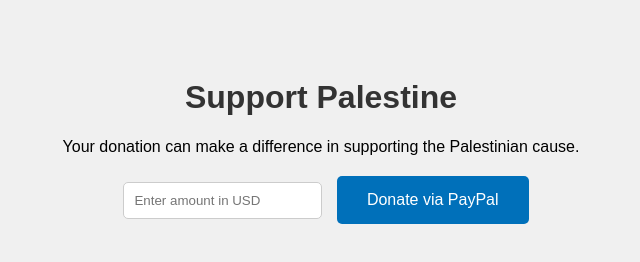
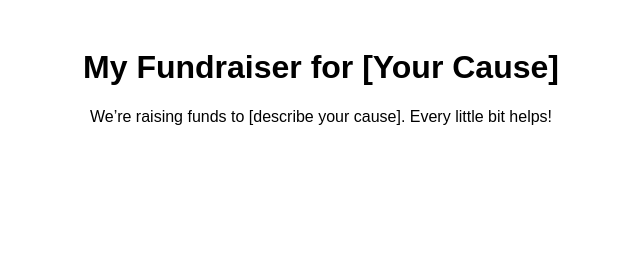
Before and after one commit to MAGNASSAHU/Support_Palestine, a plain HTML site: page index.html in a window 1280 px wide. Shown: the whole page, without its empty margins (319-959 px from the left). Drawn offline with Linux system fonts and the light colour scheme.

Commit message:
Update index.html

```diff
--- a/index.html
+++ b/index.html
@@ -2,83 +2,17 @@
 <html lang="en">
 <head>
     <meta charset="UTF-8">
-    <meta name="viewport" content="width=device-width, initial-scale=1.0">
-    <title>Support Palestine</title>
+    <title>My Fundraiser</title>
     <style>
-        body {
-            font-family: Arial, sans-serif;
-            text-align: center;
-            padding: 50px;
-            background-color: #f0f0f0;
-        }
-        h1 {
-            color: #333;
-        }
-        .container {
-            max-width: 600px;
-            margin: 0 auto;
-        }
-        .donate-button {
-            background-color: #0070ba;
-            color: white;
-            padding: 15px 30px;
-            border: none;
-            border-radius: 5px;
-            cursor: pointer;
-            font-size: 16px;
-        }
-        .donate-button:hover {
-            background-color: #005ea6;
-        }
-        .amount-input {
-            padding: 10px;
-            margin: 10px;
-            border-radius: 5px;
-            border: 1px solid #ccc;
-        }
-        #message {
-            margin-top: 20px;
-            color: #333;
-        }
+        body { font-family: Arial, sans-serif; text-align: center; padding: 20px; }
+        .donate-button { margin-top: 20px; }
     </style>
 </head>
 <body>
-    <div class="container">
-        <h1>Support Palestine</h1>
-        <p>Your donation can make a difference in supporting the Palestinian cause.</p>
-
-        <input type="number" id="amount" class="amount-input" placeholder="Enter amount in USD" min="1">
-        <button class="donate-button" onclick="initiateDonation()">Donate via PayPal</button>
-
-        <div id="message"></div>
+    <h1>My Fundraiser for [Your Cause]</h1>
+    <p>We’re raising funds to [describe your cause]. Every little bit helps!</p>
+    <div class="donate-button">
+        <!-- PayPal button will go here -->
     </div>
-
-    <script>
-        async function initiateDonation() {
-            const amount = document.getElementById('amount').value;
-            if (!amount || amount <= 0) {
-                document.getElementById('message').innerText = 'Please enter a valid amount';
-                return;
-            }
-
-            try {
-                const response = await fetch('/create-payment', {
-                    method: 'POST',
-                    headers: {
-                        'Content-Type': 'application/json',
-                    },
-                    body: JSON.stringify({ amount }),
-                });
-
-                const data = await response.json();
-                if (data.paymentUrl) {
-                    window.location.href = data.paymentUrl; // Redirect to PayPal
-                }
-            } catch (error) {
-                document.getElementById('message').innerText = 'Error initiating payment';
-                console.error(error);
-            }
-        }
-    </script>
 </body>
 </html>
```
